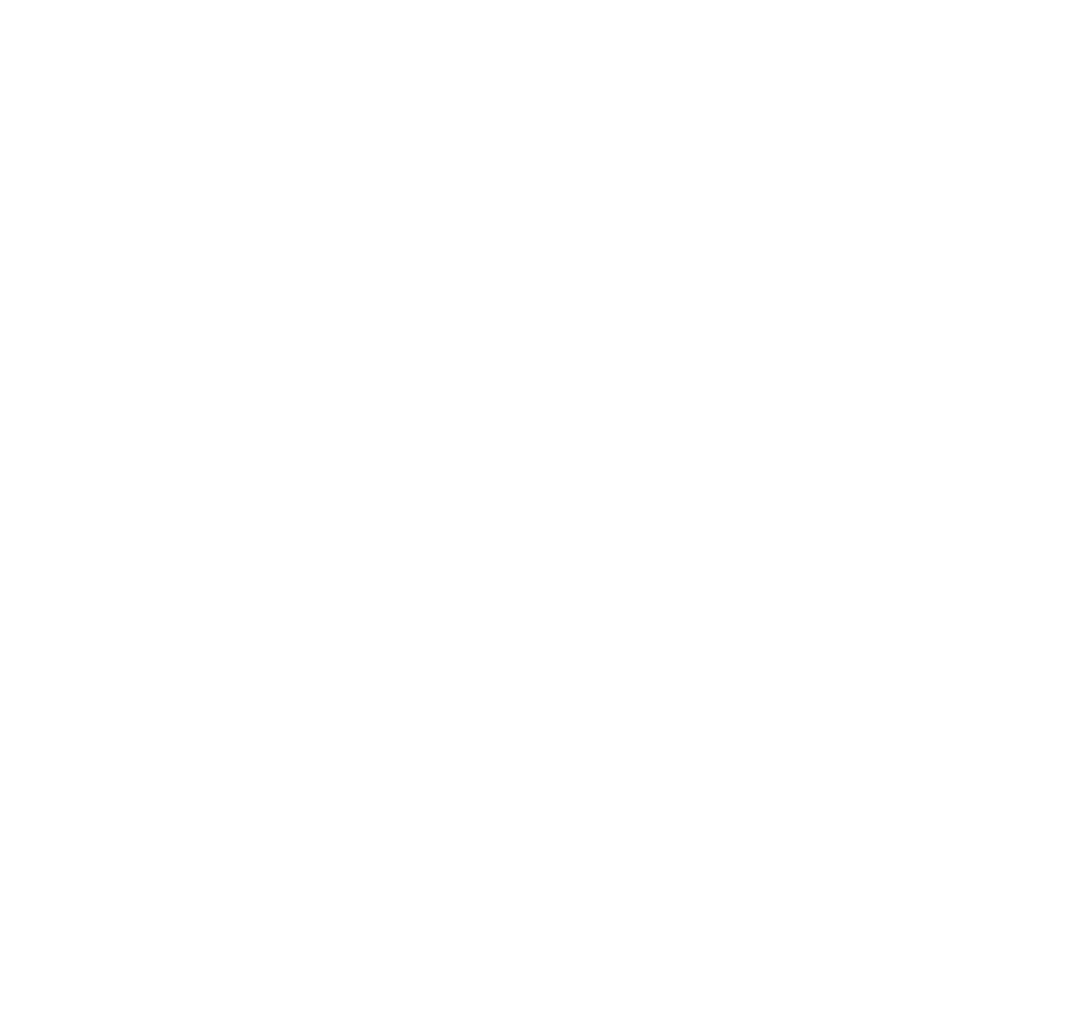
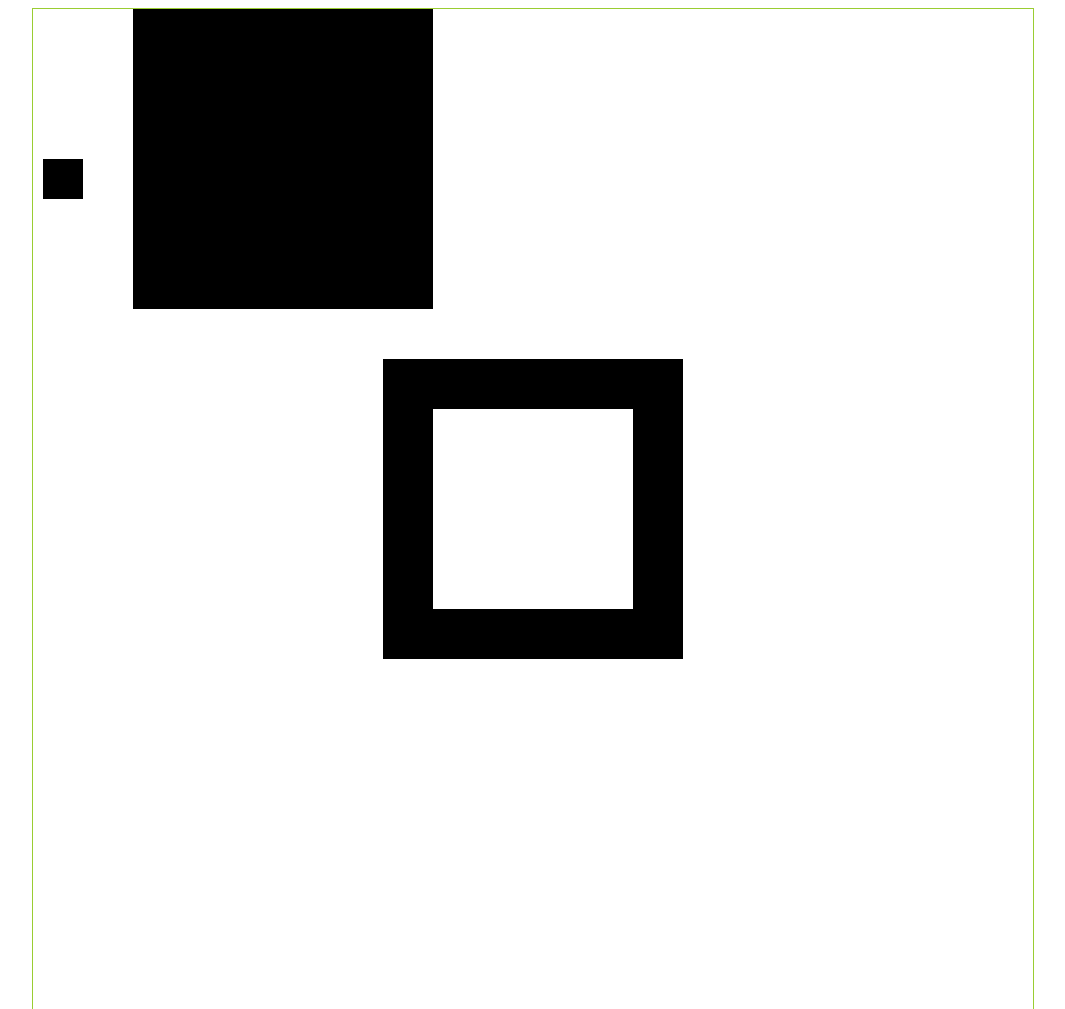
Before and after one commit to Sauliya/JAVASCRIPT, a plain HTML site: page index.html in a window 1280 px wide. Shown: the top 1009 px of the page, without its empty margins (107-1172 px from the left). Before the commit the page ends 800 px from the top, so only its background shows below. Drawn offline with Linux system fonts and the light colour scheme.

Commit message:
modified commit

```diff
--- a/index.html
+++ b/index.html
@@ -5,8 +5,21 @@
     <meta http-equiv="X-UA-Compatible" content="IE=edge">
     <meta name="viewport" content="width=device-width, initial-scale=1.0">
     <title>Document</title>
+    <style>
+        body {
+            display: grid;
+            gap: 1em;
+            place-items: center;
+        }
+        canvas {border: 1px solid yellowgreen;}
+    </style>
 </head>
 <body>
-
+    <canvas id="example1" width="1000" height="1000"></canvas>
+    <canvas id="example2" width="300" height="100"></canvas>
+    <canvas id="example3" width="300" height="100"></canvas>
+    <canvas id="example4" width="300" height="100"></canvas>
+    <canvas id="example5" width="300" height="100"></canvas>
+    <script src = "script.js"></script>
 </body>
 </html>
--- a/script.js
+++ b/script.js
@@ -1 +1,26 @@
-let hello;
+const size = 300;
+const size1 = 200;
+const ctx1 = example1.getContext("2d");
+ctx1.save();
+ctx1.translate(example1.width/2, example1.height/2);
+ctx1.fillRect(-size/2,-size/2,size,size);
+ctx1.fillStyle = "white";
+ctx1.fillRect(-size1/2,-size1/2,size1,size1);
+ctx1.restore();
+ctx1.fillRect(10,150,40,40);
+ctx1.fillRect(100,0,300,300);
+
+const ctx2 = example2.getContext("2d");
+ctx2.moveTo(10,10);
+ctx2.lineTo(290,90);
+ctx2.lineTo(290,10);
+ctx2.lineTo(10,90);
+ctx2.lineTo(10,10);
+
+ctx2.strokeStyle = "red";
+
+ctx2.moveTo(20,20)
+ctx2.lineTo(125,50);
+ctx2.lineTo(20,80);
+ctx2.closePath();
+ctx2.stroke();
```
